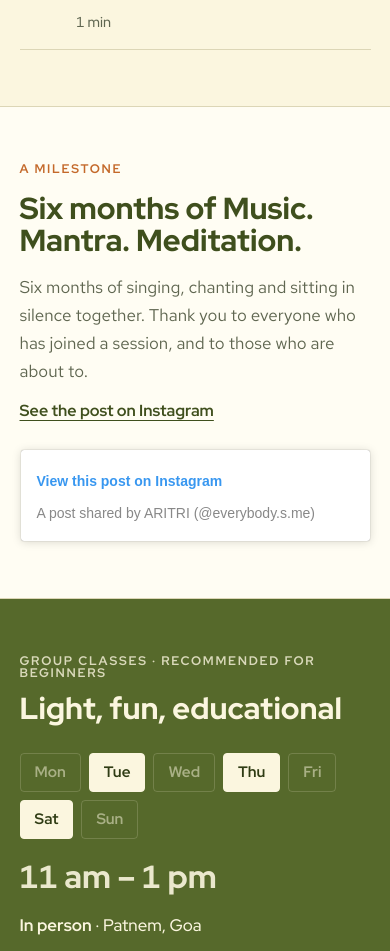
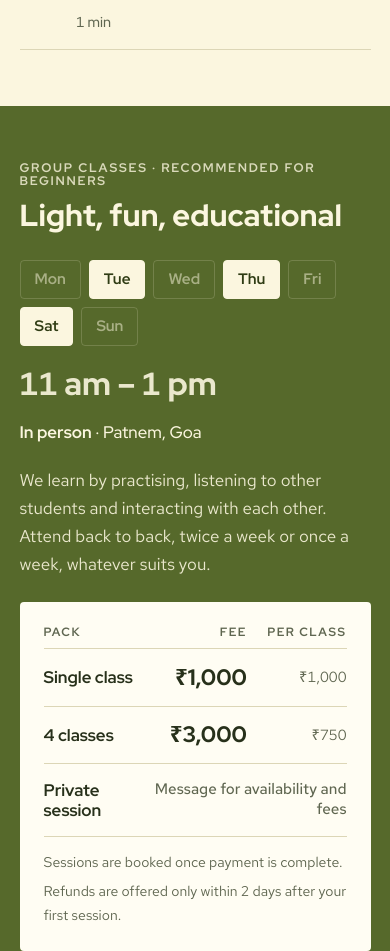
Before and after one commit to heal4thyself/aritri-site, a plain HTML site: page index.html in a window 390 px wide. Shown: the part 4181-5132 px from the top of the page. Drawn offline with nearby package versions, Linux system fonts and the light colour scheme; a script that the page names is missing; a web font is replaced by a local one.

Commit message:
Remove 8-class pack from fees table and remove 6-month milestone section

```diff
--- a/index.html
+++ b/index.html
@@ -126,20 +126,6 @@ section{padding-block:clamp(56px,9vw,104px)}
 .flow .t{font:500 .9rem/1 var(--f-display);color:var(--muted);white-space:nowrap;font-variant-numeric:tabular-nums}
 .note{margin-top:22px;color:var(--muted);font-size:.97rem;max-width:62ch}
 
-/* Six months milestone */
-.milestone{background:var(--paper);border-block:1px solid var(--line)}
-.milestone .wrap{display:grid;grid-template-columns:1fr 1fr;gap:clamp(28px,6vw,80px);align-items:center}
-.milestone h2{font-weight:800;font-size:clamp(1.9rem,4vw,2.8rem);color:var(--olive-deep)}
-@media (prefers-color-scheme:dark){:root:not([data-theme="light"]) .milestone h2{color:var(--ink)}}
-:root[data-theme="dark"] .milestone h2{color:var(--ink)}
-.milestone .copy{display:grid;gap:16px;max-width:46ch;min-width:0}
-.milestone .copy p{color:var(--muted)}
-.milestone .ig-link{justify-self:start;font:700 1rem/1.2 var(--f-display);color:var(--olive-deep);text-underline-offset:4px}
-@media (prefers-color-scheme:dark){:root:not([data-theme="light"]) .milestone .ig-link{color:var(--ink)}}
-:root[data-theme="dark"] .milestone .ig-link{color:var(--ink)}
-.ig-embed{display:flex;justify-content:center;min-width:0}
-.ig-embed .instagram-media{max-width:100%!important}
-
 /* Classes */
 .classes{background:var(--olive);color:var(--on-olive)}
 .classes .sec-head h2{color:var(--on-olive)}
@@ -185,7 +171,7 @@ footer{background:var(--olive-deep);color:var(--on-olive);padding-block:28px;fon
 footer .wrap{display:flex;flex-wrap:wrap;justify-content:space-between;gap:12px;opacity:.85}
 
 @media (max-width:820px){
-  .hero .wrap,.about .wrap,.milestone .wrap,.cgrid,.contact .wrap{grid-template-columns:1fr}
+  .hero .wrap,.about .wrap,.cgrid,.contact .wrap{grid-template-columns:1fr}
   .portrait{max-width:440px}
   .strings{display:none}
   .flow li{grid-template-columns:2.4rem 1fr}
@@ -206,7 +192,6 @@ footer .wrap{display:flex;flex-wrap:wrap;justify-content:space-between;gap:12px;
       <li><a href="#about">About</a></li>
       <li><a href="#learn">What You'll Learn</a></li>
       <li><a href="#session">Session Structure</a></li>
-      <li><a href="#six-months">6 Months</a></li>
       <li><a href="#classes">Schedule &amp; Fees</a></li>
       <li><a href="#contact">Contact</a></li>
     </ul>
@@ -284,25 +269,6 @@ footer .wrap{display:flex;flex-wrap:wrap;justify-content:space-between;gap:12px;
     </div>
   </section>
 
-  <section id="six-months" class="milestone">
-    <div class="wrap">
-      <div class="copy">
-        <span class="label">A milestone</span>
-        <h2>Six months of Music. Mantra. Meditation.</h2>
-        <p>Six months of singing, chanting and sitting in silence together. Thank you to everyone who has joined a session, and to those who are about to.</p>
-        <a class="ig-link" href="https://www.instagram.com/p/DfY4R_hBy04/" target="_blank" rel="noopener">See the post on Instagram</a>
-      </div>
-      <div class="ig-embed">
-        <blockquote class="instagram-media" data-instgrm-captioned data-instgrm-permalink="https://www.instagram.com/p/DfY4R_hBy04/?utm_source=ig_embed&amp;utm_campaign=loading" data-instgrm-version="14" style="background:#FFF; border:0; border-radius:3px; box-shadow:0 0 1px 0 rgba(0,0,0,0.5),0 1px 10px 0 rgba(0,0,0,0.15); margin:1px auto; max-width:540px; min-width:280px; padding:0; width:calc(100% - 2px);">
-          <div style="padding:16px;">
-            <a href="https://www.instagram.com/p/DfY4R_hBy04/?utm_source=ig_embed&amp;utm_campaign=loading" target="_blank" rel="noopener" style="color:#3897f0; font-family:Arial,sans-serif; font-size:14px; font-weight:550; text-decoration:none;">View this post on Instagram</a>
-            <p style="margin:8px 0 0; font-family:Arial,sans-serif; font-size:14px;"><a href="https://www.instagram.com/p/DfY4R_hBy04/?utm_source=ig_embed&amp;utm_campaign=loading" target="_blank" rel="noopener" style="color:#888; text-decoration:none;">A post shared by ARITRI (@everybody.s.me)</a></p>
-          </div>
-        </blockquote>
-      </div>
-    </div>
-  </section>
-
   <section id="classes" class="classes">
     <div class="wrap">
       <div class="sec-head">
@@ -324,7 +290,6 @@ footer .wrap{display:flex;flex-wrap:wrap;justify-content:space-between;gap:12px;
             <tbody>
               <tr><td>Single class</td><td>₹1,000</td><td>₹1,000</td></tr>
               <tr><td>4 classes</td><td>₹3,000</td><td>₹750</td></tr>
-              <tr><td>8 classes</td><td>₹5,000</td><td>₹625</td></tr>
               <tr class="private"><td>Private session</td><td colspan="2">Message for availability and fees</td></tr>
             </tbody>
           </table>
@@ -371,6 +336,5 @@ document.getElementById('copy').addEventListener('click',function(){
   try{navigator.clipboard.writeText(t).then(done,fallback)}catch(e){fallback()}
 });
 </script>
-<script async src="//www.instagram.com/embed.js"></script>
 </body>
 </html>
```
